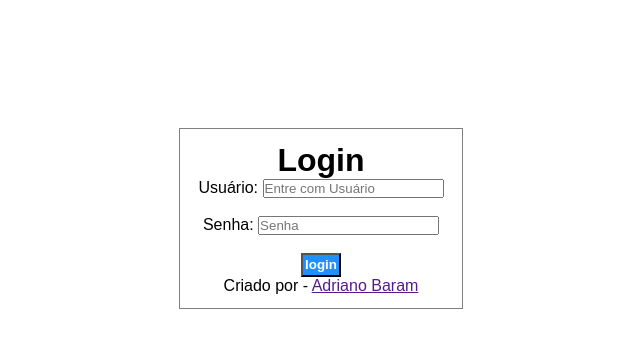
After one commit to alfabar/loja, a PHP site: page /loja/admin/login.php in a window 1280 px wide. The commit adds this page. Shown: the top 348 px of the page, without its empty margins (319-959 px from the left). Run offline with PHP 8.4, Linux system fonts and the light colour scheme.

Commit message:
Atualizado

```diff
--- /dev/null
+++ b/admin/login.php
@@ -0,0 +1,37 @@
+<!DOCTYPE html>
+<!--[if lt IE 7]>      <html class="no-js lt-ie9 lt-ie8 lt-ie7"> <![endif]-->
+<!--[if IE 7]>         <html class="no-js lt-ie9 lt-ie8"> <![endif]-->
+<!--[if IE 8]>         <html class="no-js lt-ie9"> <![endif]-->
+<!--[if gt IE 8]>      <html class="no-js"> <!--<![endif]-->
+<html>
+    <head>
+        <meta charset="utf-8">
+        <meta http-equiv="X-UA-Compatible" content="IE=edge">
+        <title>Login - Comida sistema Pedido</title>
+        <meta name="description" content="">
+        <meta name="viewport" content="width=device-width, initial-scale=1">
+        <link rel="stylesheet" href="../css/admin.css">
+    </head>
+    <body>
+        <!--[if lt IE 7]>
+            <p class="browsehappy">You are using an <strong>outdated</strong> browser. Please <a href="#">upgrade your browser</a> to improve your experience.</p>
+        <![endif]-->
+
+        <div class="login">
+            <h1 class="text-center">Login</h1>
+            <!-- Formulario de Login aqui -->
+            <form class="text-center" action="" method="POST">
+                <label for="username">Usuário:</label>
+                <input type="text" name="username" placeholder="Entre com Usuário"><br><br>
+                <label for="password">Senha:</label>
+                <input type="password" name="password" placeholder="Senha"><br><br>
+
+                <input type="submit" name="submit" value="login" class="btn-primary">
+            </form>
+            <!-- Formulario de Login aqui Fim-->
+
+            <p class="text-center">Criado por - <a href="">Adriano Baram</a></p>
+        </div>
+        <script src="" async defer></script>
+    </body>
+</html>
--- a/css/admin.css
+++ b/css/admin.css
@@ -139,3 +139,13 @@ table tr td {
     background-color: #ff4757;
     color: white;
 }
+
+
+/* css tela de login */
+
+.login {
+    width: 20%;
+    border: 1px solid grey;
+    margin: 10% auto;
+    padding: 1%;
+}
```
